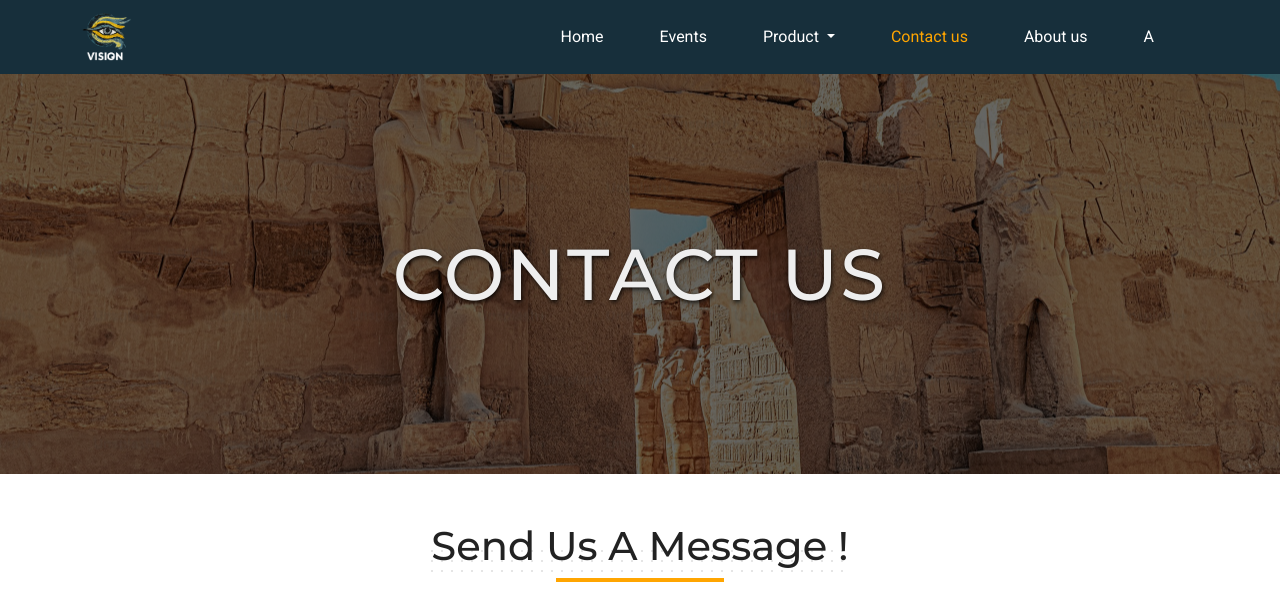
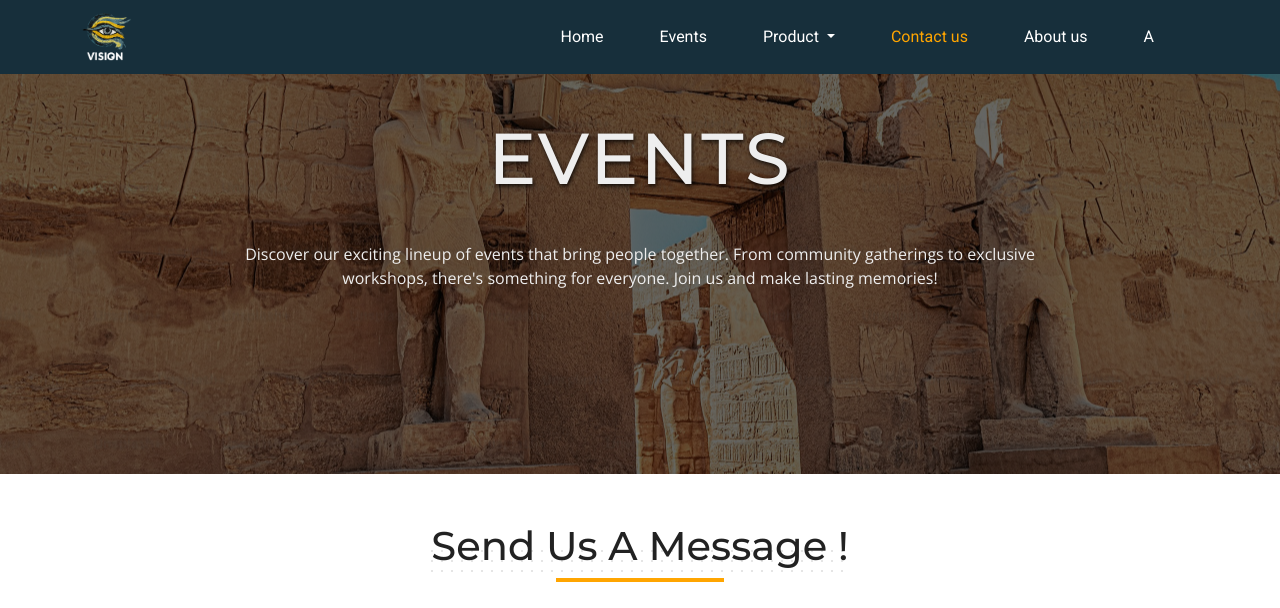
Before and after one commit to magdy-abas/vision, a plain HTML site: page contactus.html in a window 1280 px wide. Shown: the top 608 px of the page. Drawn offline with nearby package versions, Linux system fonts and the light colour scheme.

Commit message:
vision1.5

```diff
--- a/contactus.html
+++ b/contactus.html
@@ -125,12 +125,15 @@
     <!-- navbar  -->
 
     <!-- hero-section -->
-    <section class="hero-section contact-us overflow-hidden position-relative">
-        <div class="container ">
-            <div class="text-center ">
-                <h2 class=" position-absolute start-50 top-50 translate-middle">
-                    CONTACT US
+    <section class="hero-section contact-us overflow-hidden">
+        <div class="container">
+            <div class="d-flex justify-content-center align-items-center flex-column  text-center  mt-5">
+                <h2 class="mb-5">
+                    EVENTS
                 </h2>
+                <p class="w-75">Discover our exciting lineup of events that bring people together. From community
+                    gatherings to
+                    exclusive workshops, there's something for everyone. Join us and make lasting memories!</p>
             </div>
         </div>
     </section>
```
Also changed, not shown: aboutus.html (+7 -4 lines).
